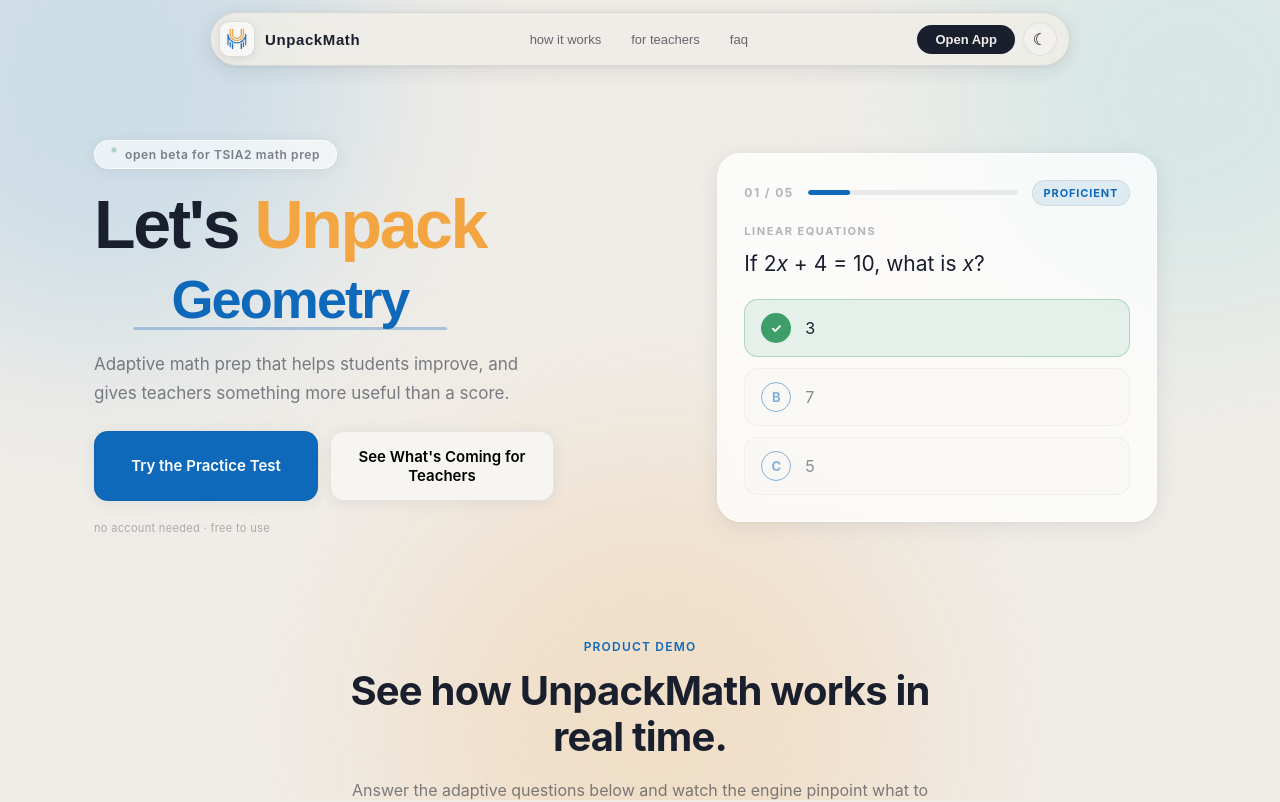
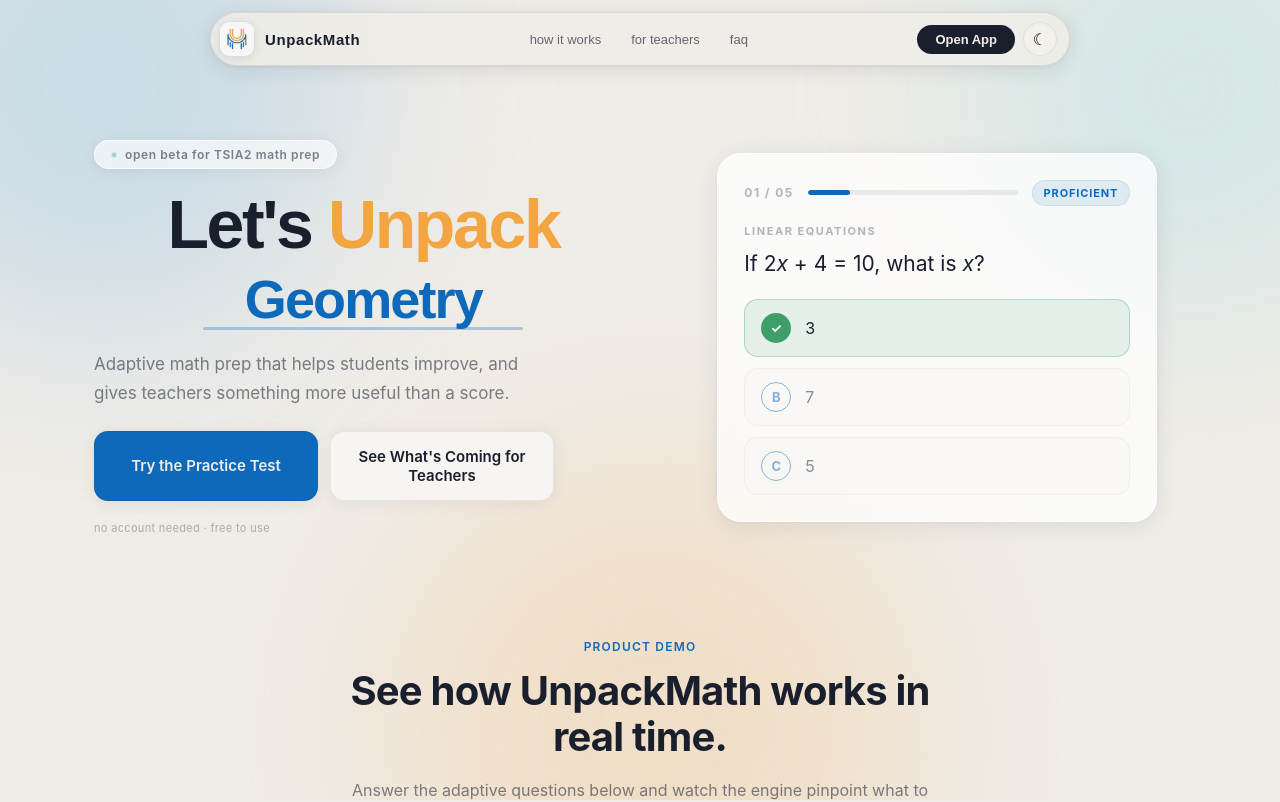
Before and after one commit to jd-oviedo/unpackmath-home, a Next.js app: page / in a window 1280 px wide. Shown: the top 802 px of the page. Built offline with nearby package versions, Linux system fonts and the light colour scheme; a web font is replaced by a local one.

Commit message:
fix: dark mode CTA button colors, pill centering

```diff
--- a/app/components/HeroSection.tsx
+++ b/app/components/HeroSection.tsx
@@ -90,14 +90,14 @@
     <section style={{ maxWidth: "1140px", margin: "0 auto", padding: "140px 24px 40px" }}>
       <div className="um-hero-grid" style={{ display: "flex", flexDirection: "column", alignItems: "center", gap: "20px" }}>
 
-        <div className="um-hero-text" style={{ display: "flex", flexDirection: "column", alignItems: "center", gap: "20px", textAlign: "center" }}>
+        <div className="um-hero-text" style={{ display: "flex", flexDirection: "column", alignItems: "center", gap: "20px", textAlign: "center", width: "100%" }}>
 
-          <div className="um-glass-card" style={{ display: "inline-flex", alignItems: "center", gap: "8px", borderRadius: "999px", padding: "6px 16px" }}>
-            <div style={{ width: "6px", height: "6px", borderRadius: "50%", background: "var(--ec-green)", animation: "ecpulse 1.6s ease-in-out infinite" }} />
-            <span style={{ fontSize: "12px", fontWeight: 600, color: "var(--ec-ink-muted)", letterSpacing: "0.05em" }}>open beta for TSIA2 math prep</span>
+          <div className="um-glass-card" style={{ display: "flex", alignItems: "center", justifyContent: "center", gap: "8px", borderRadius: "999px", padding: "6px 16px", width: "fit-content", margin: "0 auto" }}>
+            <div style={{ width: "6px", height: "6px", borderRadius: "50%", background: "var(--ec-green)", animation: "ecpulse 1.6s ease-in-out infinite", flexShrink: 0 }} />
+            <span style={{ fontSize: "12px", fontWeight: 600, color: "var(--ec-ink-muted)", letterSpacing: "0.05em", whiteSpace: "nowrap" }}>open beta for TSIA2 math prep</span>
           </div>
 
-          <div style={{ display: "flex", flexDirection: "column", alignItems: "center", gap: "8px" }}>
+          <div style={{ display: "flex", flexDirection: "column", alignItems: "center", gap: "8px", width: "100%" }}>
             <h1 style={{ fontSize: "clamp(42px, 7vw, 68px)", fontWeight: 800, letterSpacing: "-0.035em", lineHeight: 1.05, margin: 0, fontFamily: "var(--font-kodchasan, Kodchasan, sans-serif)", whiteSpace: "nowrap" }}>
               <span style={{ color: "var(--ec-ink)" }}>Let's </span>
               <span style={{ color: "#F2A541" }}>Unpack</span>
@@ -117,8 +117,8 @@
                 flex: 1,
                 minWidth: "180px",
                 padding: "15px 20px",
-                background: "#0F69BA",
-                color: "#ffffff",
+                background: "var(--ec-accent)",
+                color: "var(--ec-btn-text, #ffffff)",
                 borderRadius: "14px",
                 fontWeight: 600,
                 fontSize: "15px",
@@ -143,7 +143,7 @@
                 minWidth: "180px",
                 padding: "15px 20px",
                 background: "var(--ec-surface2)",
-                color: "#000000",
+                color: "var(--ec-ink)",
                 borderRadius: "14px",
                 fontWeight: 600,
                 fontSize: "15px",
@@ -186,7 +186,7 @@
             text-align: left !important;
           }
           .um-hero-text > div:first-child {
-            align-items: flex-start !important;
+            margin: 0 !important;
           }
           .um-hero-preview-slot {
             display: flex !important;
```
